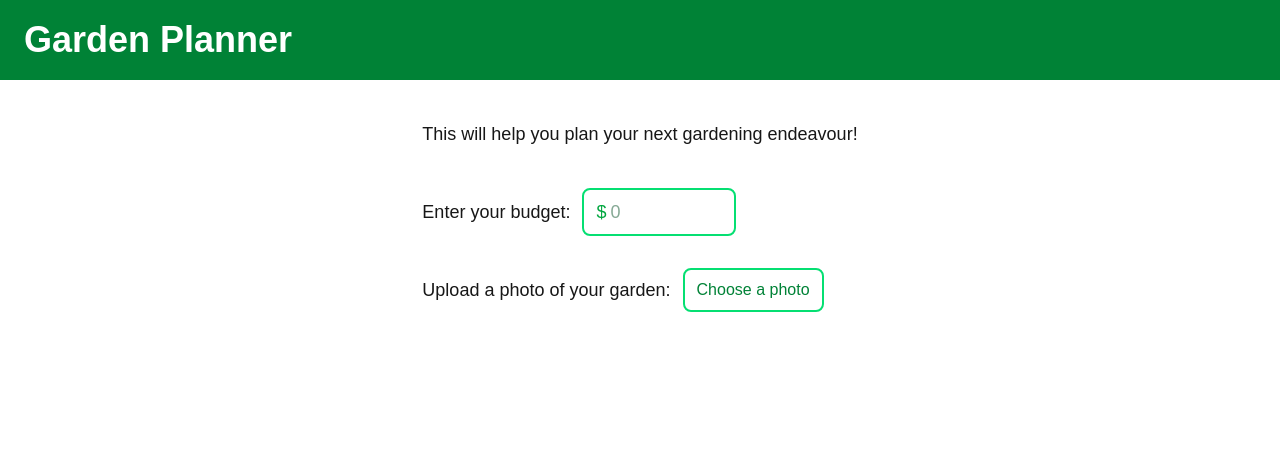
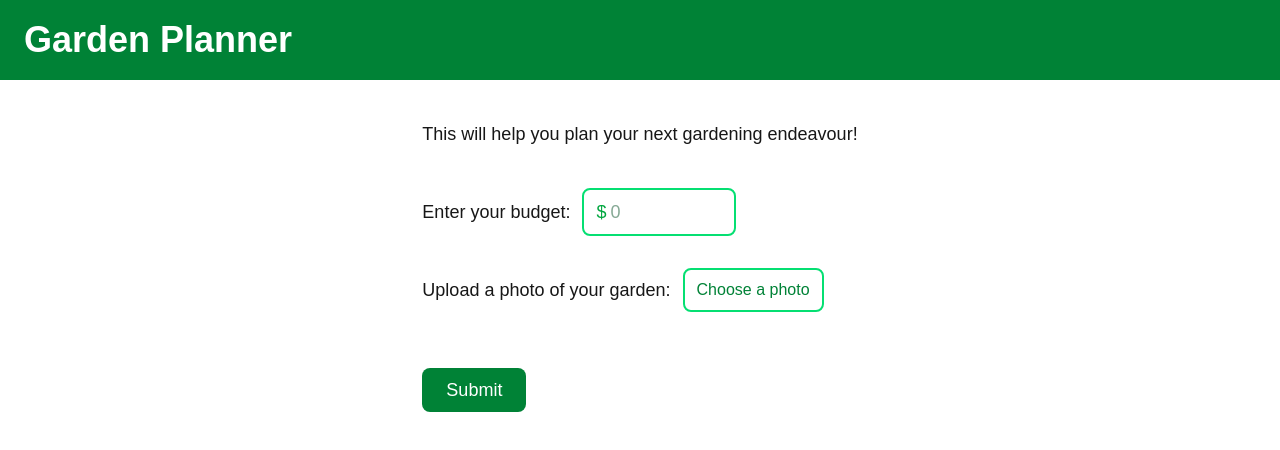
Before and after one commit to GreenYellowLight/GardenPlanner, a Next.js app: page / in a window 1280 px wide. Shown: the top 450 px of the page. Built offline with nearby package versions, Linux system fonts and the light colour scheme; a web font is replaced by a local one.

Commit message:
documents

```diff
--- a/app/page.tsx
+++ b/app/page.tsx
@@ -59,6 +59,18 @@ export default function Page() {
             />
           </div>
         )}
+
+        <button
+          onClick={async () => {
+            const formData = new FormData();
+            formData.append("budget", budget);
+            if (photo) formData.append("photo", photo);
+            await fetch("/api/save", { method: "POST", body: formData });
+          }}
+          className="mt-8 bg-green-700 text-white text-lg font-medium px-6 py-2 rounded-lg hover:bg-green-800 transition-colors"
+        >
+          Submit
+        </button>
       </main>
     </>
   );
```
Also changed, not shown: 7 other files (tests, documents, lock files or other folders).
